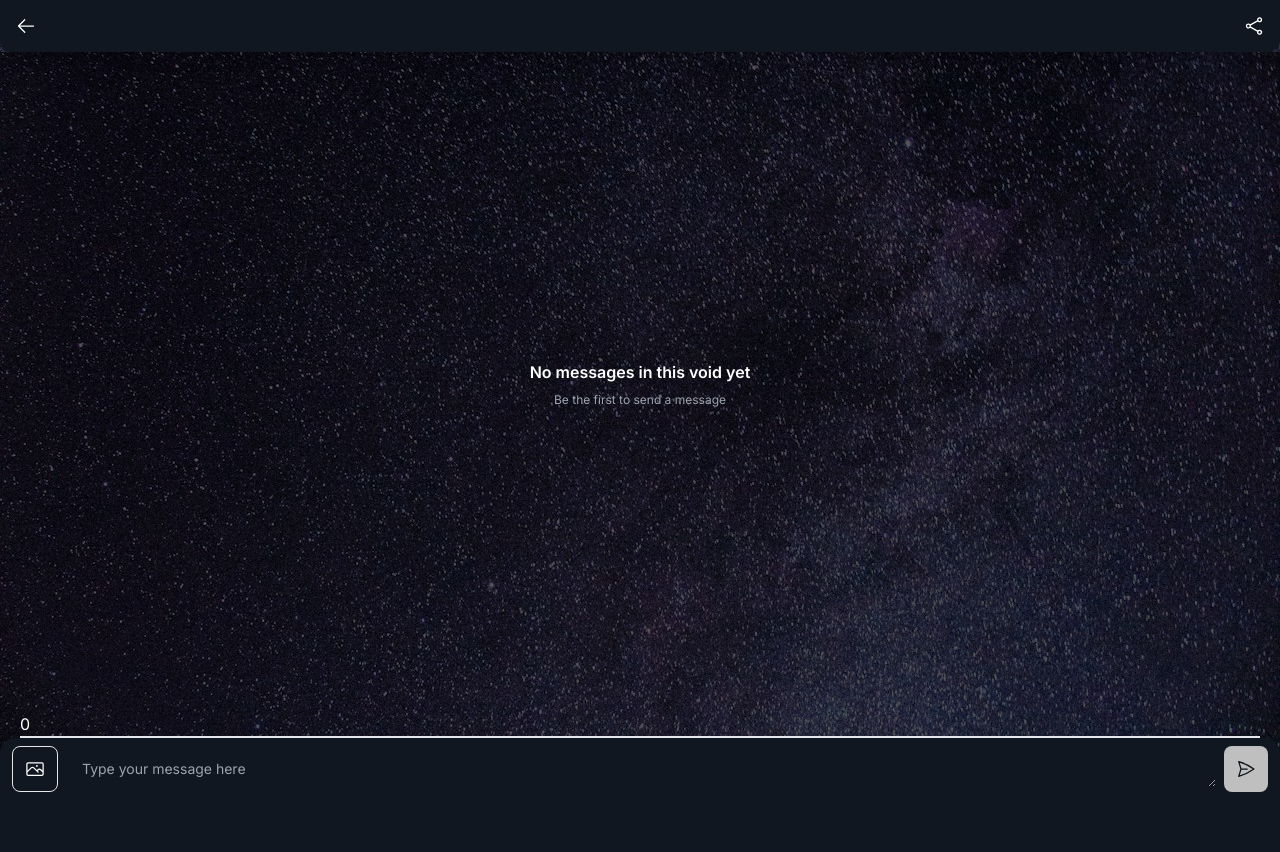
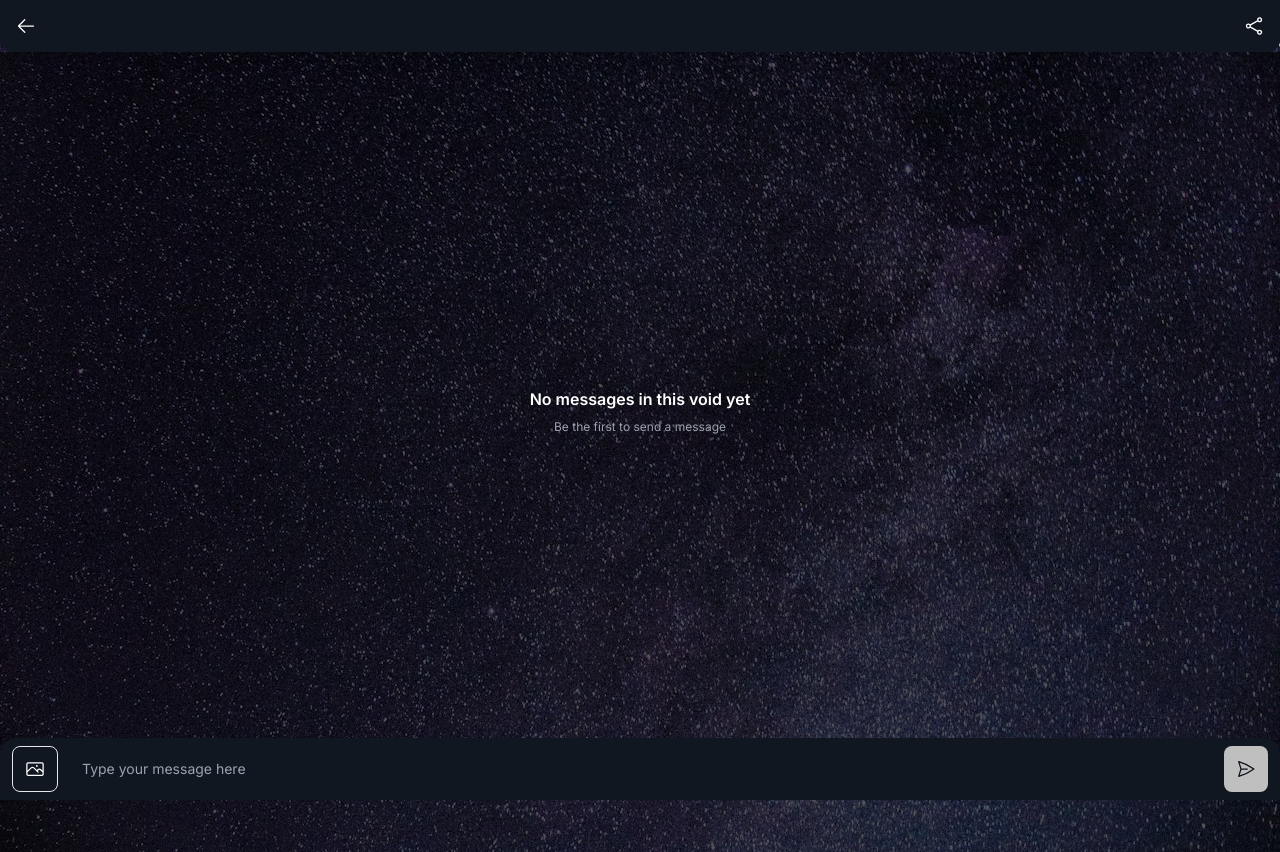
Before and after one commit to Dev-Dylann/The-Void, a Next.js app: page /1 in a window 1280 px wide. Before the commit the page ends 800 px from the top, so only its background shows below. Built offline with nearby package versions, Linux system fonts and the light colour scheme; no server answers; the database is empty.

Commit message:
prevented user selection of text in chat body

```diff
--- a/app/[voidId]/components/MessageArea.tsx
+++ b/app/[voidId]/components/MessageArea.tsx
@@ -69,7 +69,7 @@ export default function MessageArea({ setReplying, messages }: Props) {
                 })
             )}
 
-            <div ref={bottomRef} className='border'></div>
+            <div ref={bottomRef}></div>
 
             <ToBottom scrollFn={scrollToBottom} atBottom={atBottom} />
         </section>
--- a/app/[voidId]/components/MessageInput.tsx
+++ b/app/[voidId]/components/MessageInput.tsx
@@ -66,7 +66,7 @@ export default function MessageInput({ replying, setReplying, messages }: Props)
                 <label htmlFor="message" className='absolute -left-[999px]'>
                     Type your message here
                 </label>
-                <textarea name="message" rows={1} id="message" autoComplete="off" placeholder='Type your message here' value={message} onChange={(e) => setMessage(e.target.value)} className='text-sm bg-transparent outline-none rounded-lg py-2 h-fit self-center px-4 outline outline-2 focus:outline-white -outline-offset-2 grow' />
+                <textarea name="message" rows={1} id="message" autoComplete="off" placeholder='Type your message here' value={message} onChange={(e) => setMessage(e.target.value)} className='text-sm bg-transparent outline-none rounded-lg py-2 h-fit self-center px-4 outline outline-2 focus:outline-white -outline-offset-2 grow resize-none' />
 
                 <SendButton message={message} setMessage={setMessage} setReplying={setReplying} />
             </form>
--- a/app/[voidId]/page.tsx
+++ b/app/[voidId]/page.tsx
@@ -49,7 +49,7 @@ export default async function VoidRoom({ params }: Props) {
                 <ShareIcon className='h-5 w-5' />
             </header>
 
-            <main className='grow flex flex-col bg-black/65 h-full'>
+            <main className='grow flex flex-col bg-black/65 h-screen prevent-select'>
                 <ChatBody messagesArray={messages.messages} />
             </main>
         </>
--- a/app/components/ToBottom.tsx
+++ b/app/components/ToBottom.tsx
@@ -11,7 +11,7 @@ type Props = {
 const ToBottom = ({ scrollFn, atBottom }: Props) => {
 
     return (
-        <button onClick={scrollFn} className='z-[9] fixed right-5 bottom-16 bg-white text-darkBg rounded-lg w-fit p-2 invisible transition-all hover:brightness-90 shadow-lg' style={!atBottom ? { visibility: 'visible' } : {}}><ChevronDoubleDownIcon className='h-4 w-4' /></button>
+        <button onClick={scrollFn} className='z-[99] fixed right-5 bottom-16 bg-white text-darkBg rounded-lg w-fit p-2 invisible transition-all hover:brightness-90 shadow-lg' style={!atBottom ? { visibility: 'visible' } : {}}><ChevronDoubleDownIcon className='h-4 w-4' /></button>
     )
 }
 
--- a/app/globals.css
+++ b/app/globals.css
@@ -7,3 +7,9 @@
     text-wrap: balance;
   }
 }
+
+.prevent-select {
+  -user-select: none;
+  -webkit-user-select: none;
+  -moz-user-select: none;
+}
--- a/lib/SubscribeRealtime.ts
+++ b/lib/SubscribeRealtime.ts
@@ -22,7 +22,12 @@ export function subscribeToChanges(channel: RealtimeChannel, voidId: string, set
         { event: '*', schema: 'public', table: 'messages', filter: `void_id=eq.${voidId}` },
         (payload) => {
             console.log('Change received!', payload)
-            setMessages(prev => prev.concat([payload.new as message]))
+            setMessages(prev => {
+                const old = [...prev]
+                old.push(payload.new as message)
+
+                return old
+            })
         }
     )
         .subscribe()
```
